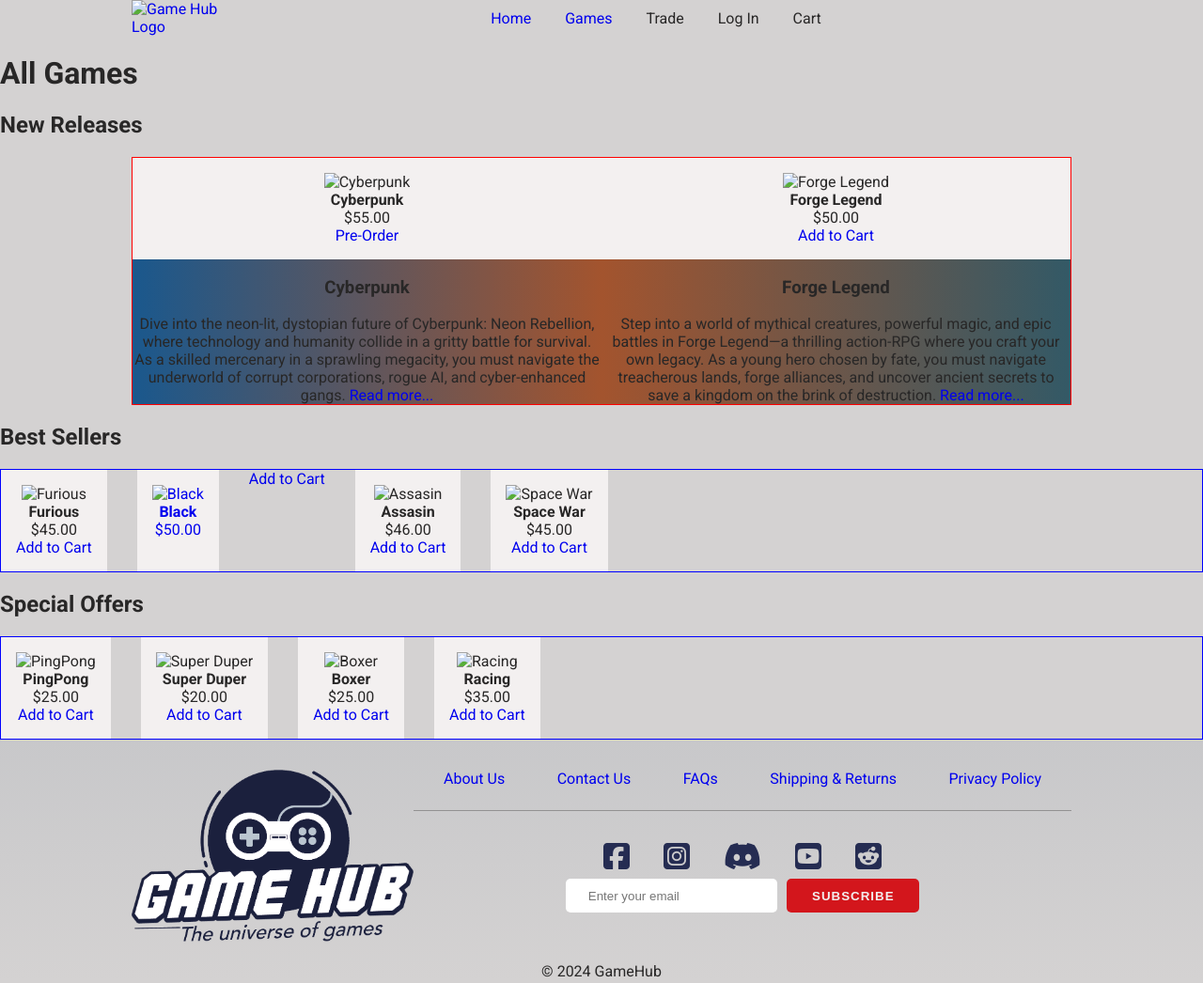
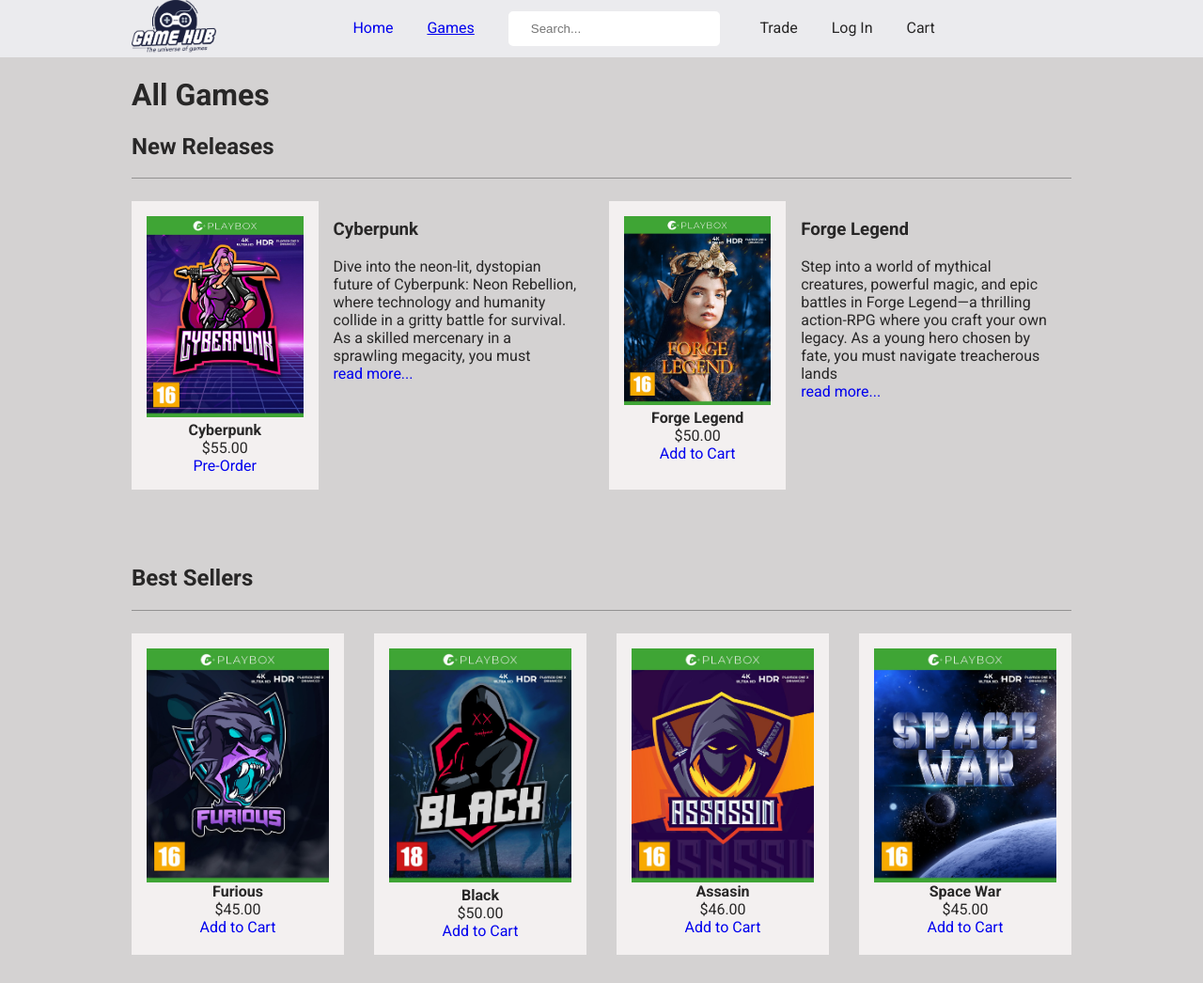
Before and after one commit to Krii41/html-css-ukriiva, a plain HTML site: page games/index.html in a window 1280 px wide. Shown: the top 1046 px of the page at 94% size. Drawn offline with Linux system fonts and the light colour scheme.

Commit message:
added rest of the images, changed navigation

```diff
--- a/css/styles.css
+++ b/css/styles.css
@@ -13,15 +13,6 @@ body {
   background-color: #D4D2D2;
   color: #282727;
 }
-/*
-.centered {
-  display: flex;
-  justify-content: center;
-  align-items: center;
-  justify-content: center;
-  text-align: center;
-}
-*/
 
 /* header */
 
@@ -56,6 +47,7 @@ nav li {
 
 }
 
+
 .active {
   text-decoration: underline;
 }
@@ -66,49 +58,47 @@ ul {
   padding: 0;
 }
 
+ul a {
+  transition: all 0.5s ease 0s;
+
+}
+
 a {
   text-decoration: none;
+}
+
+ul a:hover {
+  color: #d3161c;
+  font-weight: 600;
 }
 
 /* main */
 
 main {
-  max-width: 100%;
+  max-width: 1000px;
   margin: 0 auto;
 }
 
 .hero-img {
   background: url("../assets/images/hero.jpg") center top no-repeat;
   background-size: cover;
-  max-width: 1000px;
-  margin: auto;
+
+  margin: 3em auto;
   min-height: 40vh;
   position: relative;
 }
 
-.wrap-container {
-  max-width: 1000px;
-  margin: auto;
-}
+
 .new-releases {
-  max-width: 1000px;
-  margin: auto;
   background-image: linear-gradient( to right, #1A588D , #A3542E, #335966);
   display: flex;
   justify-content: space-between;
   align-items: center;
-  border: 1px solid red;
 }
 
 .new-releases > * {
   flex: 1;
   text-align: center;
-}
-
-.video {
-  border: 1px solid yellow;
-  padding: 1.5em;
-
 }
 
 .video img {
@@ -117,7 +107,7 @@ main {
 }
 
 .container {
-  border: 1px solid white;
+
   display: flex;
   padding: 1.5em;
 
@@ -131,11 +121,10 @@ main {
 /* second section*/
 
 .wrap {
-  max-width: 1000px;
   margin: 3em auto;
   display: flex;
   gap: 2em;
-  border: 1px solid violet;
+
 }
 
 .wrap img {
@@ -147,7 +136,7 @@ main {
 .special-offers {
   display: flex;
   gap: 2em;
-  border: 1px solid blue;
+
 }
 
 
@@ -171,7 +160,6 @@ main {
 /* banner */
 
 .game-banner {
-  max-width: 1000px;
   margin: 4em auto;
 }
 
@@ -193,7 +181,6 @@ main {
 .banner-text-wrap {
   display: flex;
   align-items: center;
-  border: 1px solid white;
 }
 
 .banner-text-wrap img {
@@ -230,6 +217,50 @@ main {
   align-self: flex-end;
 }
 
+/* all games page */
+
+
+
+.new-releases-games {
+  display: flex;
+  gap: 1em;
+}
+
+article {
+  padding: 0 1em;
+}
+
+.read-more {
+  display: block;
+}
+
+
+.new-releases-games > * {
+  flex: 1;
+}
+
+.product-card-wrapper {
+  display: flex;
+}
+
+.product-card img{
+  width: 100%;
+}
+
+.special-offers,
+.best-sellers,
+.new-releases-games {
+  padding: 1.5em 0 1.5em 0;
+}
+
+.all-games {
+  margin-bottom: 3.5em;
+  border-top: 1px solid #939292;
+}
+
+
+
+
 /* footer */
 
 .footer-container {
@@ -238,12 +269,11 @@ main {
 }
 
 footer {
-  max-width: 1000px;
   margin: 1em auto;
   display: grid;
-
   grid-template-columns: 30% auto;
 }
+
 
 footer img {
   max-width: 100%;
--- a/games/index.html
+++ b/games/index.html
@@ -18,28 +18,37 @@
 </head>
 
 <body>
+    <div class="header-wrap">
         <header>
+            <div class="logo">
                 <a href="../index.html" title="Game Hub" >
-            <img src="assets/images/GameHub_Log.png" alt="Game Hub Logo">
+                    <img src="../assets/images/GameHub_Logo.png" alt="Game Hub Logo">
                 </a>
+            </div>
             <nav>
                 <ul>
                     <li><a href="../index.html">Home</a></li>
-                <li><a href="../games/index.html">Games</a></li>
+                    <li><a href="../games/index.html" class="active">Games</a></li>
+                    <li class="search">
+                        <input type="text" placeholder="Search..." />
+                    </li>
                     <li><a href="#"></a>Trade</li>
                     <li><a href="#"></a>Log In</li>
                     <li><a href="#"></a>Cart</li>
                 </ul>
             </nav>
         </header>
+    </div>
 
     <main>
         <h1>All Games</h1>
         <h2>New Releases</h2>
-        <section class="new-releases">
+        <section class="new-releases-games all-games">
             <div class="product-card-wrapper">
                 <div class="product-card">
-                    <img src="../assets/images/GameHub_cover9.jpg" alt="Cyberpunk">
+                    <div>
+                        <img src="../assets/images/GameHub_covers9.jpg" alt="Cyberpunk">
+                    </div>
                     <h4>Cyberpunk</h4>
                     <p>$55.00</p>
                     <a href="#">Pre-Order</a>
@@ -48,15 +57,16 @@
                     <h3>Cyberpunk</h3>
                     <p>Dive into the neon-lit, dystopian future of Cyberpunk: Neon Rebellion, where
                         technology and humanity collide in a gritty battle for survival. As a skilled
-                        mercenary in a sprawling megacity, you must navigate the underworld of
-                        corrupt corporations, rogue AI, and cyber-enhanced gangs.
-                        <a href="#">Read more...</a>
+                        mercenary in a sprawling megacity, you must
+                        <a href="#" class="read-more">read more...</a>
                     </p>
                 </article>
             </div>
             <div class="product-card-wrapper">
                 <div class="product-card">
-                    <img src="../assets/images/GameHub_cover10.jpg" alt="Forge Legend">
+                    <div>
+                        <img src="../assets/images/GameHub_covers10.jpg" alt="Forge Legend">
+                    </div>
                     <h4>Forge Legend</h4>
                     <p>$50.00</p>
                     <a href="#">Add to Cart</a>
@@ -65,37 +75,37 @@
                     <h3>Forge Legend</h3>
                     <p>Step into a world of mythical creatures, powerful magic, and epic battles in
                         Forge Legend—a thrilling action-RPG where you craft your own legacy. As a
-                        young hero chosen by fate, you must navigate treacherous lands, forge
-                        alliances, and uncover ancient secrets to save a kingdom on the brink of
-                        destruction.
-                        <a href="#">Read more...</a>
+                        young hero chosen by fate, you must navigate treacherous lands
+                        <a href="#" class="read-more">read more...</a>
                     </p>
                 </article>
             </div>
         </section>
 
         <h2>Best Sellers</h2>
-        <section class="best-sellers">
+        <section class="best-sellers all-games">
             <div class="product-card">
-                <img src="../assets/images/GameHub_cover4.jpg" alt="Furious">
+                <img src="../assets/images/GameHub_covers4.jpg" alt="Furious">
                 <h4>Furious</h4>
                 <p>$45.00</p>
                 <a href="#">Add to Cart</a>
             </div>
-            <a href="../product/black.html" class="product-card">
-                <img src="../assets/images/GameHub_cover3.jpg" alt="Black">
+            <div class="product-card">
+                <a href="../product/black.html">
+                    <img src="../assets/images/GameHub_covers3.jpg" alt="Black">
+                </a>
                 <h4>Black</h4>
                 <p>$50.00</p>
-                <a href="../cart/index.html">Add to Cart</a>
-            </a>
+                <a href="../cart/index.html" class="add-to-cart">Add to Cart</a>
+            </div>
             <div class="product-card">
-                <img src="../assets/images/GameHub_cover5.jpg" alt="Assasin">
+                <img src="../assets/images/GameHub_covers5.jpg" alt="Assasin">
                 <h4>Assasin</h4>
                 <p>$46.00</p>
                 <a href="#">Add to Cart</a>
             </div>
             <div class="product-card">
-                <img src="../assets/images/GameHub_cover6.jpg" alt="Space War">
+                <img src="../assets/images/GameHub_covers6.jpg" alt="Space War">
                 <h4>Space War</h4>
                 <p>$45.00</p>
                 <a href="#">Add to Cart</a>
@@ -103,27 +113,27 @@
         </section>
 
         <h2>Special Offers</h2>
-        <section class="special-offers">
+        <section class="special-offers all-games">
             <div class="product-card">
-                <img src="../assets/images/GameHub_cover.jpg" alt="PingPong">
+                <img src="../assets/images/GameHub_covers.jpg" alt="PingPong">
                 <h4>PingPong</h4>
                 <p>$25.00</p>
                 <a href="#">Add to Cart</a>
             </div>
             <div class="product-card">
-                <img src="../assets/images/GameHub_cover2.jpg" alt="Super Duper">
+                <img src="../assets/images/GameHub_covers2.jpg" alt="Super Duper">
                 <h4>Super Duper</h4>
                 <p>$20.00</p>
                 <a href="#">Add to Cart</a>
             </div>
             <div class="product-card">
-                <img src="../assets/images/GameHub_cover8.jpg" alt="Boxer">
+                <img src="../assets/images/GameHub_covers8.jpg" alt="Boxer">
                 <h4>Boxer</h4>
                 <p>$25.00</p>
                 <a href="#">Add to Cart</a>
             </div>
             <div class="product-card">
-                <img src="../assets/images/GameHub_cover7.jpg" alt="Racing">
+                <img src="../assets/images/GameHub_covers7.jpg" alt="Racing">
                 <h4>Racing</h4>
                 <p>$35.00</p>
                 <a href="#">Add to Cart</a>
@@ -178,7 +188,7 @@
         </div>
     </div>
 
-</main>
+
 </body>
 
 </html>
```
Also changed, not shown: about/index.html (+8 -1 lines), cart/index.html (+8 -1 lines), checkout/index.html (+8 -1 lines), contact/index.html (+8 -1 lines), index.html (+6 -6 lines), product/black.html (+9 -2 lines). Lines whose indentation alone changed are shown as unchanged.
